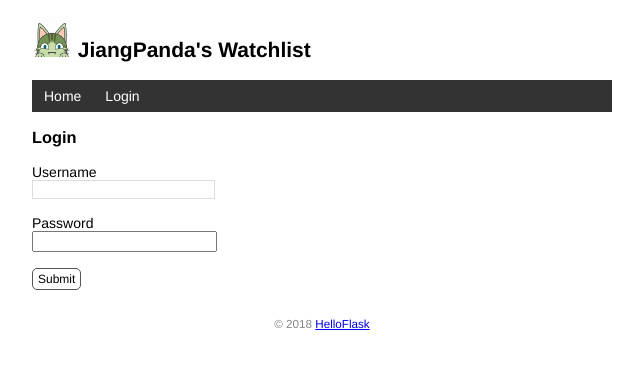
After one commit to JiangGufan/DataBase2023, a Flask app: page /login in a window 1280 px wide. The commit adds this page. Shown: the top 369 px of the page, without its empty margins (318-961 px from the left). Run offline with Flask 3, Linux system fonts and the light colour scheme.

Commit message:
Add files via upload
11.15更新至第八章

```diff
--- a/watchlist/app.py
+++ b/watchlist/app.py
@@ -13,6 +13,8 @@ from flask import Flask, render_template, request, url_for, redirect, flash
 from markupsafe import escape
 from faker import Faker
 from flask_sqlalchemy import SQLAlchemy
+from flask_login import LoginManager, login_user, login_required, logout_user, current_user, UserMixin
+from werkzeug.security import generate_password_hash, check_password_hash
 
 WIN = sys.platform.startswith('win')
 if WIN:  # 如果是 Windows 系统，使用三个斜线
@@ -28,17 +30,35 @@ app.config['SQLALCHEMY_TRACK_MODIFICATIONS'] = False  # 关闭对模型修改的
 app.config['SECRET_KEY'] = 'dev'
 db = SQLAlchemy(app)  # 初始化扩展，传入程序实例 app
 
+login_manager = LoginManager(app)  # 实例化扩展类
+
 
 # 模型类要声明继承 db.Model
-class User(db.Model):  # 表名将会是 user（自动生成，小写处理）
+class User(db.Model, UserMixin):  # 表名将会是 user（自动生成，小写处理）
     id = db.Column(db.Integer, primary_key=True)  # 主键
     name = db.Column(db.String(20))  # 名字
+    username = db.Column(db.String(20))  # 用户名
+    password_hash = db.Column(db.String(128))  # 密码散列值
+
+    def set_password(self, password):  # 用来设置密码的方法，接受密码作为参数
+        self.password_hash = generate_password_hash(password)  # 将生成的密码保持到对应字段
+
+    def validate_password(self, password):  # 用于验证密码的方法，接受密码作为参数
+        return check_password_hash(self.password_hash, password)  # 返回布尔值
 
 
 class Movie(db.Model):  # 表名将会是 movie
     id = db.Column(db.Integer, primary_key=True)  # 主键
     title = db.Column(db.String(60))  # 电影标题
     year = db.Column(db.String(4))  # 电影年份
+
+
+@login_manager.user_loader
+def load_user(user_id):  # 创建用户加载回调函数，接受用户 ID 作为参数
+    user = User.query.get(int(user_id))  # 用 ID 作为 User 模型的主键查询对应的用户
+    return user  # 返回用户对象
+
+login_manager.login_view = 'login'
 
 # Flask 的一个装饰器，用于创建自定义的命令行接口（CLI）命令
 # 该装饰器允许定义特定的函数作为命令行命令，比如'forge'函数，可通过Flask应用的命令行接口执行，如'flask forge'
@@ -82,7 +102,26 @@ def initdb(drop):
     db.create_all()
     click.echo('Initialized database.')  # 输出提示信息
 
+@app.cli.command()
+@click.option('--username', prompt=True, help='The username used to login.')
+@click.option('--password', prompt=True, hide_input=True, confirmation_prompt=True, help='The password used to login.')
+def admin(username, password):
+    """Create user."""
+    db.create_all()
 
+    user = User.query.first()
+    if user is not None:
+        click.echo('Updating user...')
+        user.username = username
+        user.set_password(password)  # 设置密码
+    else:
+        click.echo('Creating user...')
+        user = User(username=username, name='Admin')
+        user.set_password(password)  # 设置密码
+        db.session.add(user)
+
+    db.session.commit()  # 提交数据库会话
+    click.echo('Done.')
 
 
 # 用 app.route() 装饰器来为处理函数绑定对应的 URL
@@ -131,10 +170,59 @@ def inject_user():
 def page_not_found(e): # 接受异常对象作为参数
     return render_template('404.html'), 404
 
+@app.route('/settings', methods=['GET', 'POST'])
+@login_required
+def settings():
+    if request.method == 'POST':
+        name = request.form['name']
+
+        if not name or len(name) > 20:
+            flash('Invalid input.')
+            return redirect(url_for('settings'))
+
+        user = User.query.first()
+        user.name = name
+        db.session.commit()
+        flash('Settings updated.')
+        return redirect(url_for('index'))
+
+    return render_template('settings.html')
+
+@app.route('/login', methods=['GET', 'POST'])
+def login():
+    if request.method == 'POST':
+        username = request.form['username']
+        password = request.form['password']
+
+        if not username or not password:
+            flash('Invalid input.')
+            return redirect(url_for('login'))
+
+        user = User.query.first()
+        # 验证用户名和密码是否一致
+        if username == user.username and user.validate_password(password):
+            login_user(user)  # 登入用户
+            flash('Login success.')
+            return redirect(url_for('index'))  # 重定向到主页
+
+        flash('Invalid username or password.')  # 如果验证失败，显示错误消息
+        return redirect(url_for('login'))  # 重定向回登录页面
+
+    return render_template('login.html')
+
+@app.route('/logout')
+@login_required
+def logout():
+    logout_user()
+    flash('Goodbye.')
+    return redirect(url_for('index'))
+
 
 @app.route('/', methods=['GET', 'POST'])
 def index():
     if request.method == 'POST':  # 判断是否是 POST 请求
+        if not current_user.is_authenticated:
+                return redirect(url_for('index'))
         # 获取表单数据
         title = request.form.get('title')  # 传入表单对应输入字段的 name 值
         year = request.form.get('year')
@@ -155,6 +243,7 @@ def index():
 
 
 @app.route('/movie/edit/<int:movie_id>', methods=['GET', 'POST'])
+@login_required
 def edit(movie_id):
     movie = Movie.query.get_or_404(movie_id)
 
@@ -176,6 +265,7 @@ def edit(movie_id):
 
 
 @app.route('/movie/delete/<int:movie_id>', methods=['POST'])
+@login_required
 def delete(movie_id):
     movie = Movie.query.get_or_404(movie_id)
     db.session.delete(movie)
--- a/watchlist/templates/base.html
+++ b/watchlist/templates/base.html
@@ -20,6 +20,12 @@
     <nav>
         <ul>
             <li><a href="{{ url_for('index') }}">Home</a></li>
+	    {% if current_user.is_authenticated %}
+            <li><a href="{{ url_for('settings') }}">Settings</a></li>
+            <li><a href="{{ url_for('logout') }}">Logout</a></li>
+            {% else %}
+            <li><a href="{{ url_for('login') }}">Login</a></li>
+            {% endif %}
         </ul>
     </nav>
     {% block content %}{% endblock %}
--- a/watchlist/templates/index.html
+++ b/watchlist/templates/index.html
@@ -2,19 +2,23 @@
 
 {% block content %}
 <p>{{ movies|length }} Titles</p>
+{% if current_user.is_authenticated %}
 <form method="post">
     Name <input type="text" name="title" autocomplete="off" required>
     Year <input type="text" name="year" autocomplete="off" required>
     <input class="btn" type="submit" name="submit" value="Add">
 </form>
+{% endif %}
 <ul class="movie-list">
     {% for movie in movies %}
     <li>{{ movie.title }} - {{ movie.year }}
         <span class="float-right">
+	    {% if current_user.is_authenticated %}
 	    <a class="btn" href="{{ url_for('edit', movie_id=movie.id) }}">Edit</a>
 	    <form class="inline-form" method="post" action="{{ url_for('.delete', movie_id=movie.id) }}">
         	<input class="btn" type="submit" name="delete" value="Delete" onclick="return confirm('Are you sure?')">
 	    </form>
+	    {% endif %}
             <a class="imdb" href="https://www.imdb.com/find?q={{ movie.title }}" target="_blank" title="Find this movie on IMDb">IMDb</a>
         </span>
     </li>
--- /dev/null
+++ b/watchlist/templates/login.html
@@ -0,0 +1,13 @@
+{% extends 'base.html' %}
+
+{% block content %}
+<h3>Login</h3>
+<form method="post">
+    Username<br>
+    <input type="text" name="username" required><br><br>
+    Password<br>
+    <!-- 密码输入框的 type 属性使用 password，会将输入值显示为圆点 -->
+    <input type="password" name="password" required><br><br>
+    <input class="btn" type="submit" name="submit" value="Submit">
+</form>
+{% endblock %}
```
Also changed, not shown: watchlist/templates/settings.html (added, +9 -0 lines), watchlist/data.db, 1 other file.
